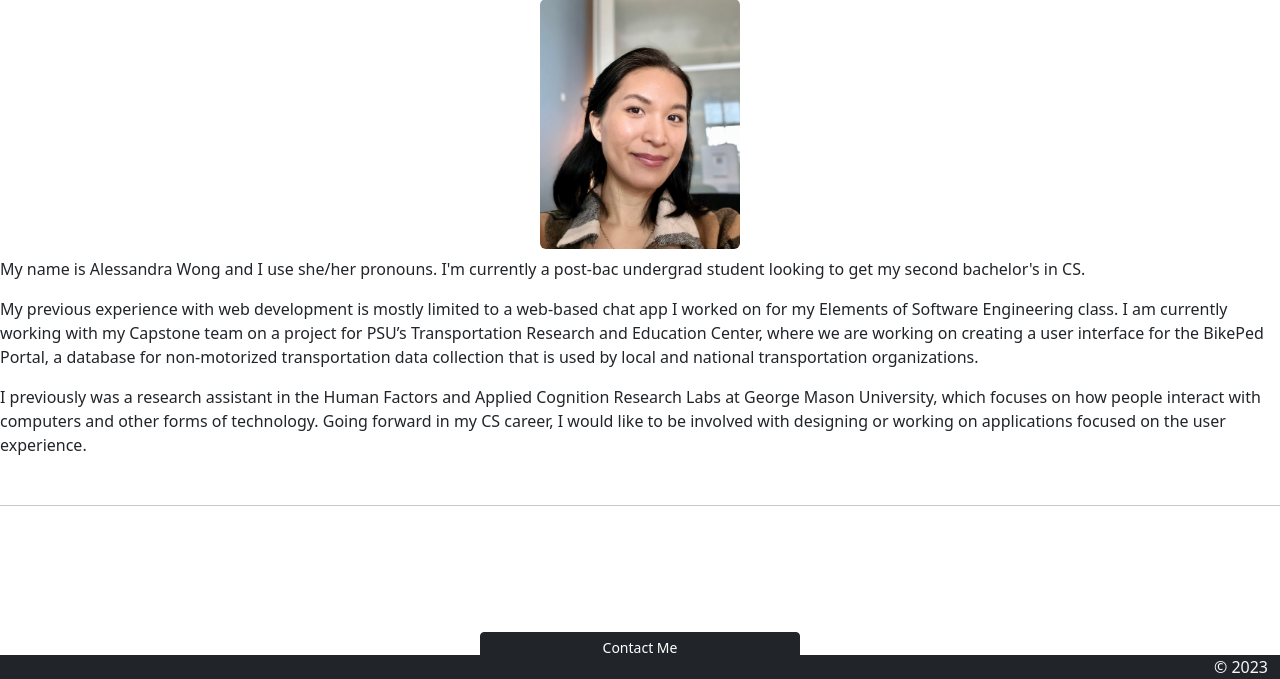
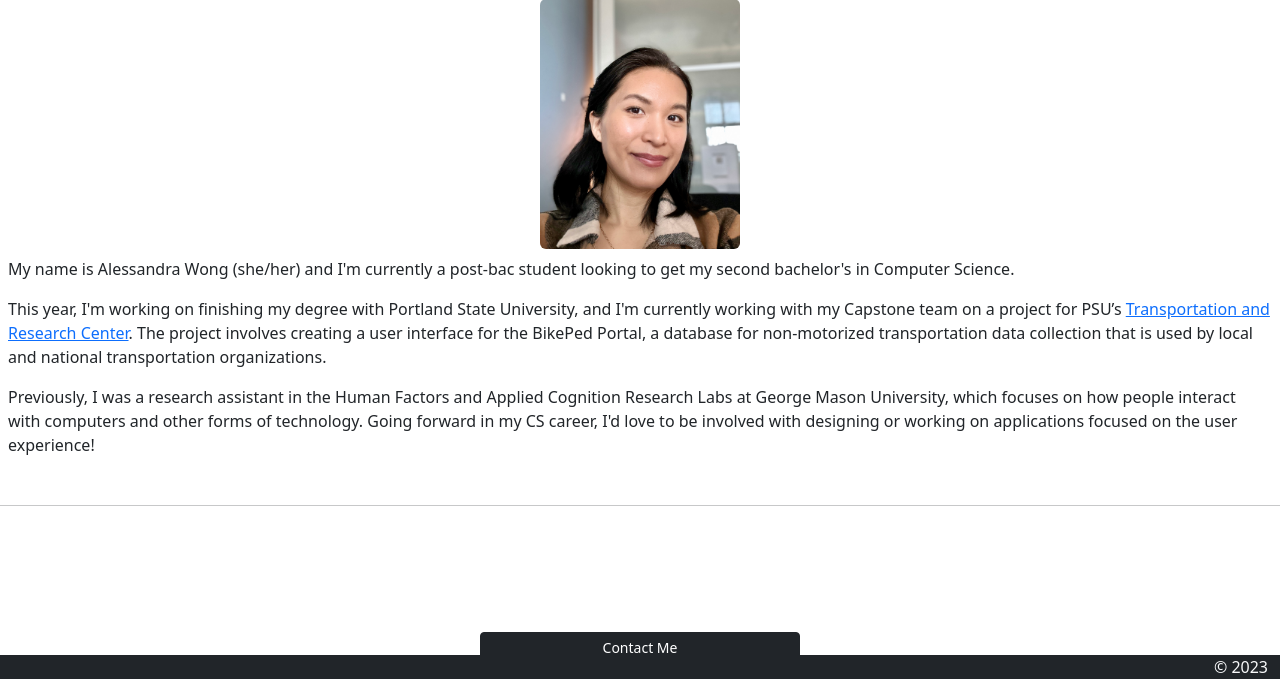
Before and after one commit to awong-pdx/personal-website, a Django app: page /about/ in a window 1280 px wide. Shown: the part 121-800 px from the top of the page. Run offline with Django 4.2, Linux system fonts and the light colour scheme.

Commit message:
Updated text content for various pages

```diff
--- a/website/templates/website/about.html
+++ b/website/templates/website/about.html
@@ -6,6 +6,7 @@ About Me
 <div class="container-fluid bg-danger-subtle mt-3">
     <h1 class="p-2">About</h1>
 </div>
+<div class="mx-2">
     {% load static %}
     <img
       src="{% static 'website/profile.jpeg' %}"
@@ -15,12 +16,13 @@ About Me
       height="250"
     />
     <p>
-        My name is Alessandra Wong and I use she/her pronouns. I'm currently a post-bac undergrad student looking to get my second bachelor's in CS.
+        My name is Alessandra Wong (she/her) and I'm currently a post-bac student looking to get my second bachelor's in Computer Science.
     </p>
     <p>
-        My previous experience with web development is mostly limited to a web-based chat app I worked on for my Elements of Software Engineering class. I am currently working with my Capstone team on a project for PSU’s Transportation Research and Education Center, where we are working on creating a user interface for the BikePed Portal, a database for non-motorized transportation data collection that is used by local and national transportation organizations.
+        This year, I'm working on finishing my degree with Portland State University, and I'm currently working with my Capstone team on a project for PSU’s <a href="https://trec.pdx.edu">Transportation and Research Center</a>. The project involves creating a user interface for the BikePed Portal, a database for non-motorized transportation data collection that is used by local and national transportation organizations.
     </p>
     <p>
-        I previously was a research assistant in the Human Factors and Applied Cognition Research Labs at George Mason University, which focuses on how people interact with computers and other forms of technology. Going forward in my CS career, I would like to be involved with designing or working on applications focused on the user experience.
+        Previously, I was a research assistant in the Human Factors and Applied Cognition Research Labs at George Mason University, which focuses on how people interact with computers and other forms of technology. Going forward in my CS career, I'd love to be involved with designing or working on applications focused on the user experience!
     </p>
+</div>
 {% endblock %}
--- a/website/templates/website/projects.html
+++ b/website/templates/website/projects.html
@@ -6,9 +6,10 @@ Projects
 <div class="container-fluid bg-danger-subtle mt-3">
     <h1 class="p-2">Projects</h1>
 </div>
+<div class="mx-2">
   <h2>Project 1: Instant Messaging App</h2>
   <p>
-  One project I’ve worked on is a web-based messaging app for the Elements of Software Engineering class back in 2021, which was my first hands-on introduction to the development process. The overall goal of the project was to have a working browser-based chat system which could facilitate communication between at least two logged-in users, implemented using the MERN stack (MongoDB, Express, React, and Node). By the end of the quarter, I had a pretty rough working example of the app, with the ability to demonstrate messaging across two instances. However, along with many other features, the user functionality was never implemented, despite there being a user creation form.
+    My first hands-on introduction to the development process was a web-based messaging app for PSU's Elements of Software Engineering class in 2021. The goal of the project was to have a working browser-based chat system which could facilitate communication between at least two logged-in users, implemented using the MERN stack (MongoDB, Express, React, and Node). By the end of the quarter, I had a pretty rough working example of the app, with the ability to demonstrate messaging across two instances. However, along with many other features, the user functionality was never implemented, despite there being a user creation form.
   </p>
   <small class="mb-5 d-block">
     Github repo:
@@ -19,7 +20,7 @@ Projects
   </small>
   <h2>Project 2: Django-Based Blog Demo</h2>
   <p>
-  Another project I worked on is a simple blog based on the Django
+    Another project I worked on was a simple blog based on the Django
     framework. The blog was created following a tutorial by
     <a href="https://tutorial.djangogirls.org/">Django Girls</a>. Django is
     a web framework based off of Python, which is an alternative to the
@@ -31,4 +32,5 @@ Projects
       >https://github.com/awong-pdx/my-first-blog</a
     >
   </small>
+</div>
 {% endblock %}
```
Also changed, not shown: website/templates/website/previous-work.html (+16 -9 lines). Lines whose indentation alone changed are shown as unchanged.
